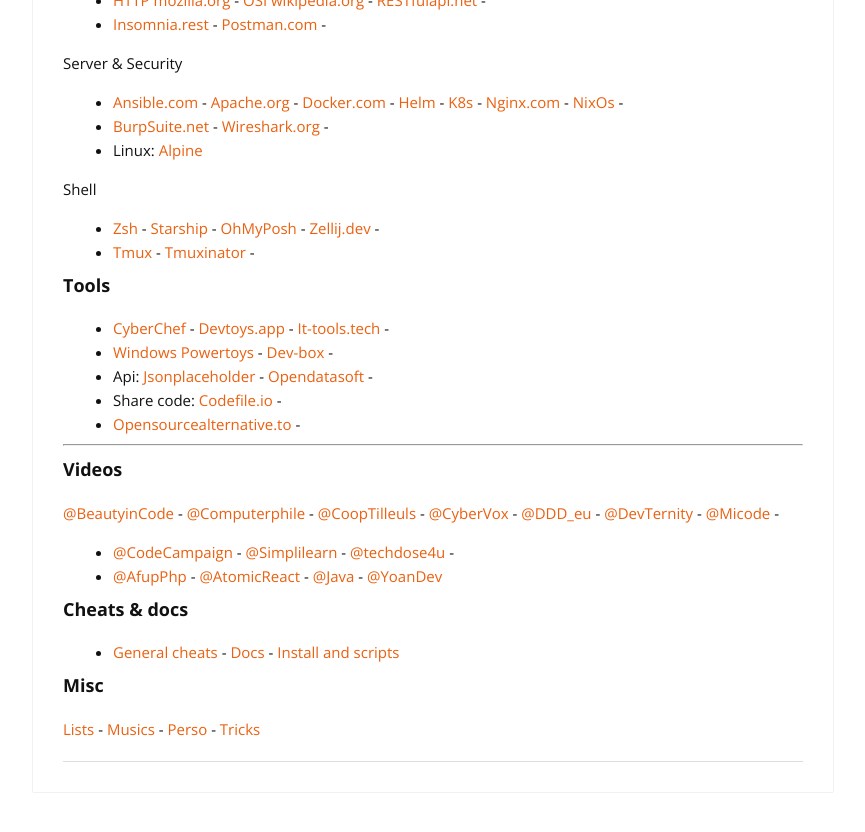
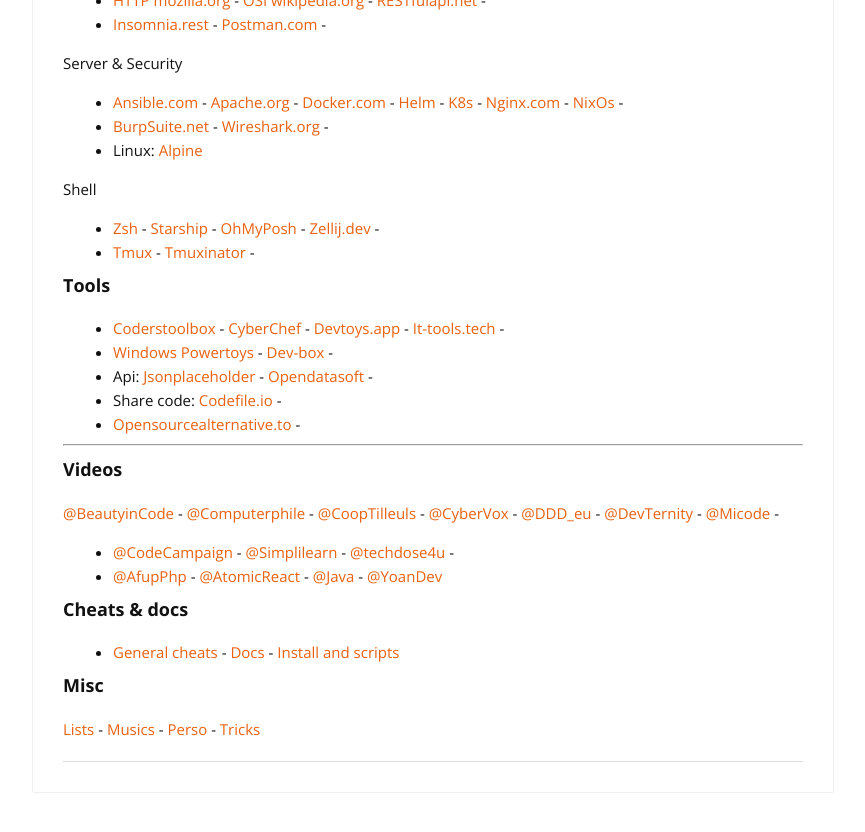
Before and after one commit to cylmat/cylmat.github.io, a Jekyll site: the page built from _pages/USEFUL.md, in a window 1280 px wide and 900 px high, scrolled down 2407 px. Shown: the top 832 px of the window, without its empty margins (207-1072 px from the left). Built offline with Jekyll 4.4.1, drawn with Linux system fonts in a browser that asks for light colours; nearby versions of some CDN libraries.

Commit message:
Update USEFUL.md

```diff
--- a/_pages/USEFUL.md
+++ b/_pages/USEFUL.md
@@ -91,7 +91,7 @@
 
 Front
 * [Get Bootstrap.com](https://getbootstrap.com/docs) - [Jquery.com](https://api.jquery.com) - [Nodejs.org](https://nodejs.org/en/docs) - [TypeScriptlang.org](https://www.typescriptlang.org/docs)
-* [React.dev](https://react.dev) - [Vuejs](https://vuejs.org/) -
+* [React.dev](https://react.dev) - [Vuejs](https://vuejs.org) -
 
 Model
 * [GraphQL.org](https://graphql.org) - [Json.org](https://www.json.org) - [JsonApi.org](https://jsonapi.org) - [Jwt.io](https://jwt.io) - [Unicode.org](https://home.unicode.org) - [Swagger.io](https://swagger.io) -
@@ -117,7 +117,7 @@
 
 ### Tools
 
-* [CyberChef](https://gchq.github.io/CyberChef) - [Devtoys.app](https://devtoys.app) - [It-tools.tech](https://it-tools.tech) -
+* [Coderstoolbox](https://coderstoolbox.online) - [CyberChef](https://gchq.github.io/CyberChef) - [Devtoys.app](https://devtoys.app) - [It-tools.tech](https://it-tools.tech) -
 * [Windows Powertoys](https://learn.microsoft.com/en-us/windows/powertoys) - [Dev-box](https://www.dev-box.app) -
 - Api: [Jsonplaceholder](https://jsonplaceholder.typicode.com/users) - [Opendatasoft](https://data.opendatasoft.com/api/explore/v2.1/console) -
 - Share code: [Codefile.io](https://codefile.io)  -
```
